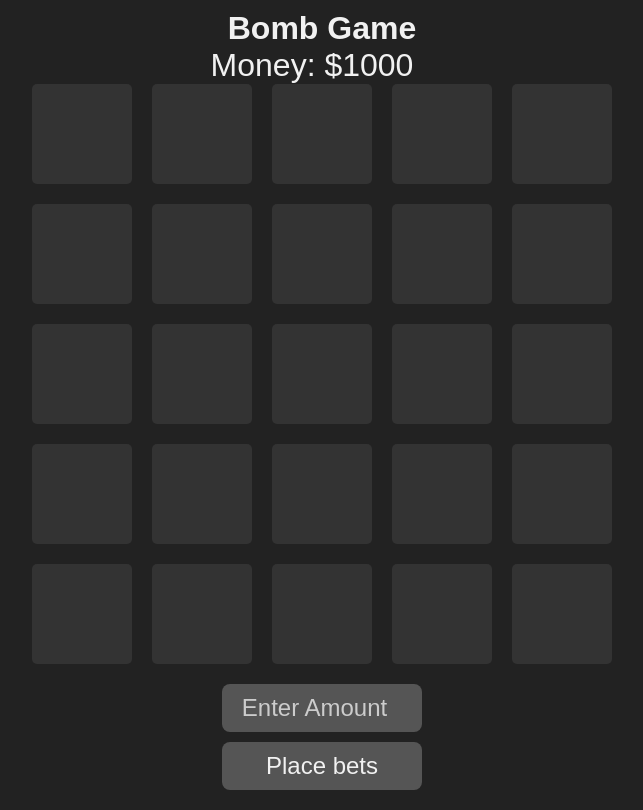
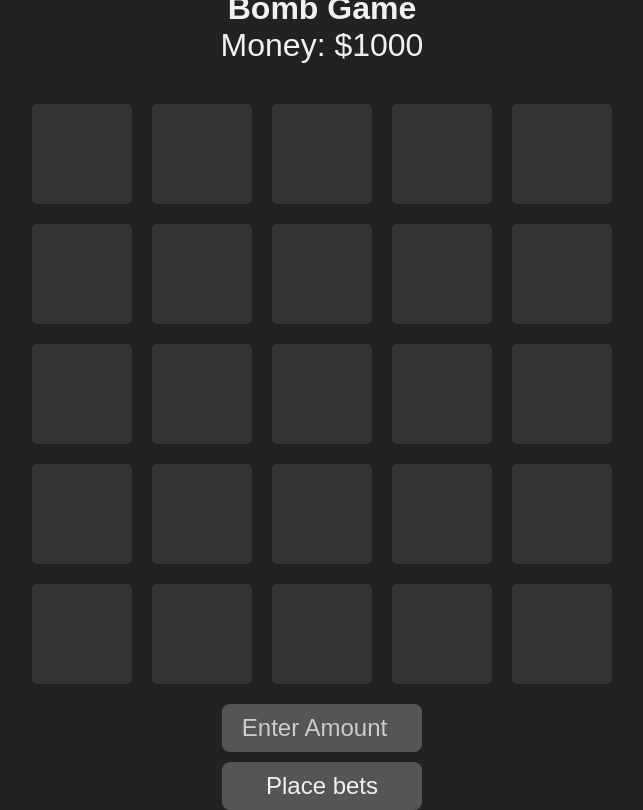
Before and after one commit to zvxnz7/Bomb-casino-game, a website: page index.html in a window 1280 px wide. Shown: the whole page, without its empty margins (318-961 px from the left). Drawn offline with Linux system fonts and the light colour scheme.

Commit message:
Update styles.css

```diff
--- a/styles.css
+++ b/styles.css
@@ -28,8 +28,9 @@ body {
 /* Money display styling */
 .money-display {
     font-size: 2rem;
-    margin-right: 20px;
+    margin-bottom: 40px;
     color: #f1f1f1;
+    text-align: center;
 }
 
 /* Game board container styling */
```
